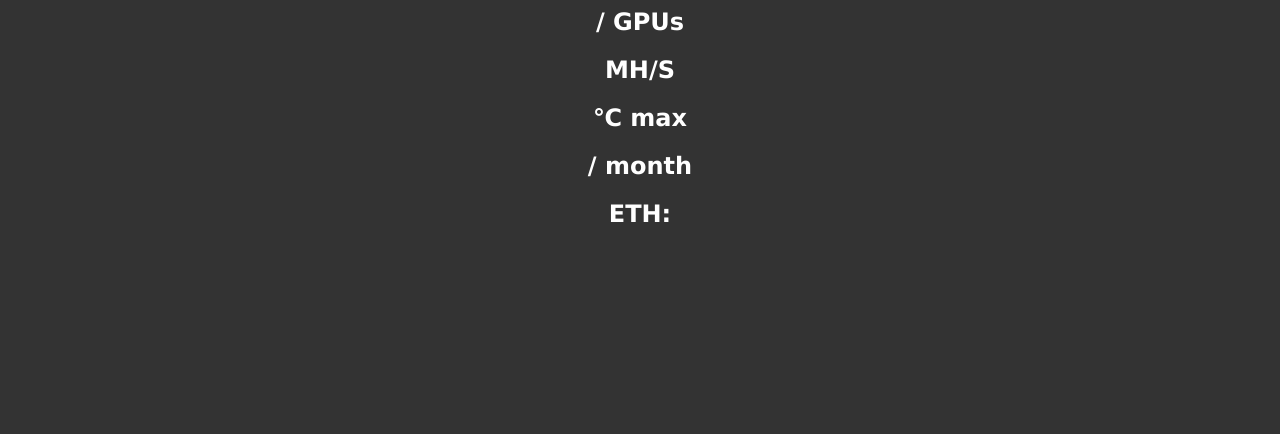
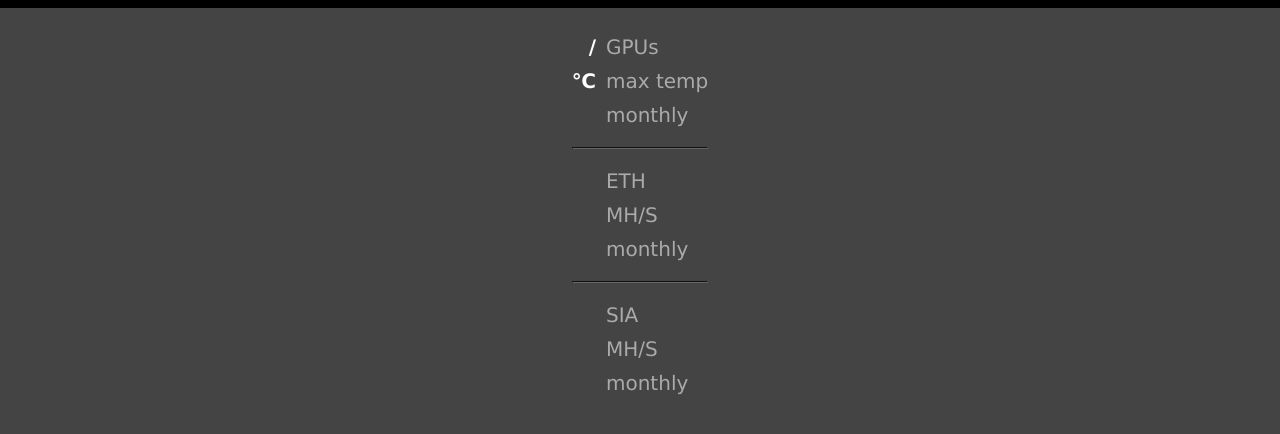
Before and after one commit to ktamas77/minestat, a PHP site: page /templates/index.html in a window 1280 px wide. Shown: the top 434 px of the page. Run offline with PHP 8.4, Linux system fonts and the light colour scheme.

Commit message:
Nanopool-SIA support added + better design

```diff
--- a/templates/index.html
+++ b/templates/index.html
@@ -5,29 +5,138 @@
         body {
             font-family: verdana, arial;
             text-align: center;
-            background-color: #333;
+            background-color: #444;
             color: #fff;
+            margin: 0px;
+            padding: 0px;
+        }
+
+        h1 {
+            background-color: #000;
+            color: #fff;
+            padding: 4px;
+        }
+
+        table {
+            font-family: verdana, arial;
+            font-size: 20px;
+            font-weight: bold;
+        }
+
+        td {
+            padding: 4px;
+        }
+
+        td.data {
+            text-align: right;
+        }
+
+        td.text {
+            text-align: left;
+            font-weight: normal;
+            color: #aaa;
+        }
+
+        hr {
+            border-color: #666;
+        }
+        u {
+            text-decoration: none;
+            border-bottom: 2px solid #888;
         }
     </style>
 </head>
 <body>
-<h1>
-    <?=sprintf("%.2f%%", $total_miner/$total_gpu*100)?>
-</h1>
-<h2>
-    <?=$total_miner?> / <?=$total_gpu?> GPUs
-</h2>
-<h2>
-    <?=$total_hash?> MH/S
-</h2>
-<h2>
-    <?=$max_temp?> ℃ max
-</h2>
-<h2>
-    <?=sprintf("$%.2f", $usd_per_month)?> / month
-</h2>
-<h2>
-    ETH: <?=sprintf("$%.2f", $eth_price)?>
-</h2>
+<center>
+    <h1>
+        <?=sprintf("%.2f%%", $total_miner/$total_gpu*100)?>
+    </h1>
+
+    <table>
+        <tr>
+            <td class="data">
+                <?=$total_miner?> / <?=$total_gpu?>
+            </td>
+            <td class="text">
+                GPUs
+            </td>
+        </tr>
+        <tr>
+            <td class="data">
+                <?=$max_temp?>℃
+            </td>
+            <td class="text">
+                max temp
+            </td>
+        </tr>
+        <tr>
+            <td class="data">
+                <u><?=sprintf("$%.2f", $usd_per_month + $sia_usd_per_month)?></u>
+            </td>
+            <td class="text">
+                monthly
+            </td>
+        </tr>
+        <tr>
+            <td colspan="2">
+                <hr>
+            </td>
+        </tr>
+        <tr>
+            <td class="data">
+                <?=sprintf("$%.2f", $eth_price)?>
+            </td>
+            <td class="text">
+                ETH
+            </td>
+        </tr>
+        <tr>
+            <td class="data">
+                <?=$total_hash?>
+            </td>
+            <td class="text">
+                MH/S
+            </td>
+        </tr>
+        <tr>
+            <td class="data">
+                <u><?=sprintf("$%.2f", $usd_per_month)?></u>
+            </td>
+            <td class="text">
+                monthly
+            </td>
+        </tr>
+        <tr>
+            <td colspan="2">
+                <hr>
+            </td>
+        </tr>
+        <tr>
+            <td class="data">
+                <?=sprintf("$%.2f", $sia_price)?>
+            </td>
+            <td class="text">
+                SIA
+            </td>
+        </tr>
+        <tr>
+            <td class="data">
+                <?=$sia_hash?>
+            </td>
+            <td class="text">
+                MH/S
+            </td>
+        </tr>
+        <tr>
+            <td class="data">
+                <u><?=sprintf("$%.2f", $sia_usd_per_month)?></u>
+            </td>
+            <td class="text">
+                monthly
+            </td>
+        </tr>
+    </table>
+
+</center>
 </body>
 </html>
```
Also changed, not shown: web/index.php (+52 -4 lines), 1 other file.
